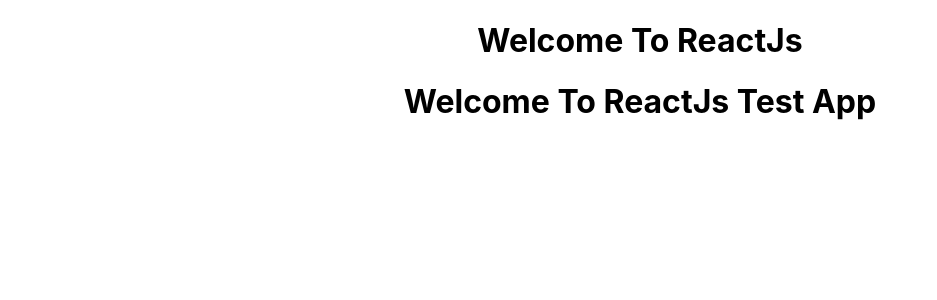
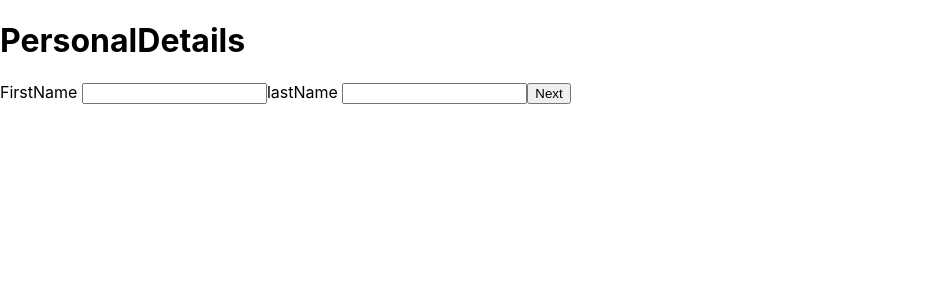
Before and after one commit to mohdusman63/Netlfy-React-App, a React (Create React App) app: page / in a window 1280 px wide. Shown: the top 300 px of the page, without its empty margins (0-937 px from the left). Built offline with nearby package versions, Linux system fonts and the light colour scheme.

Commit message:
step form added

```diff
--- a/src/App.js
+++ b/src/App.js
@@ -1,13 +1,59 @@
-import logo from './logo.svg';
-import './App.css';
 
-function App() {
-  return (
-    <div className="App">
-     <h1>Welcome To ReactJs</h1>
-        <h1>Welcome To ReactJs Test App</h1>
-    </div>
-  );
+import WorkExperience from './component/WorkExperience'
+import EducationDetails from './component/EducationDetails'
+import PersonalDetails from './component/PersonalDetails'
+import Details from './component/Details'
+import { useState } from "react";
+export default function App() {
+  let [state,setState]=useState(0)
+  const [value,setValue]=useState({
+    firstName:'',
+    lastName:'',
+    address:'',
+    district:'',
+    highschool:'',
+    intemediate:'',
+    designation:'',
+    companyName:''
+
+  })
+
+     const next=()=>{
+
+       setState(state+1)
+     }
+     const prev=()=>{
+
+      setState(state-1)
+    }
+     const inputHandler=(name,val)=>{
+
+         setValue((prev)=>{
+         return {
+           ...prev,
+           [name]:val
+
+         }
+       })
+
+      }
+  return(
+
+    <>
+
+    {
+       state===0 ? <PersonalDetails next={next} prev={prev} inputHandler={inputHandler} textValue={value}/>
+      :state===1? <EducationDetails next={next}  prev={prev} inputHandler={inputHandler} textValue={value}/>
+      :state===2 ?<WorkExperience next={next} prev={prev} inputHandler={inputHandler} textValue={value}/>
+      :state===3 ?<Details prev={prev} textValue={value} /> :''
+
+    }
+
+    </>
+  )
+
+
+
+
+
 }
-
-export default App;
--- /dev/null
+++ b/src/component/Details.jsx
@@ -0,0 +1,41 @@
+const Details=({prev,textValue})=>{
+  console.log(textValue)
+
+  const previous=()=>{
+    prev()
+
+  }
+  return(
+    <>
+    <h1>UserDetails</h1>
+     <table border="1" cellPadding="10" cellSpacing="0">
+       <thead>
+       <th>FirstName</th>
+       <th>LastName</th>
+       <th>HighSchool</th>
+       <th>InterMediate</th>
+       <th>Companyname</th>
+       <th>Designation</th>
+       </thead>
+       <tbody>
+       <tr>
+         <td>{textValue.firstName} </td>
+         <td>{textValue.lastName} </td>
+         <td>{textValue.highschool} </td>
+         <td>{textValue.intemediate} </td>
+         <td>{textValue.companyName} </td>
+         <td>{textValue.designation} </td>
+
+
+         </tr>
+         </tbody>
+
+       </table>
+       <button onClick={previous}>Pre</button>
+
+    </>
+
+
+  )
+}
+export default Details
--- /dev/null
+++ b/src/component/EducationDetails.jsx
@@ -0,0 +1,29 @@
+const EducationaDetails=({next,prev,inputHandler,textValue})=>{
+  const nextStep=()=>{
+    next()
+
+  }
+  const handleInput=(e)=>{
+    let {name,value}=e.target
+    inputHandler(name,value)
+
+  }
+  const previous=()=>{
+    prev()
+
+  }
+
+  return(
+
+    <>
+    <h1>EducationaDetails</h1>
+    HighSchool <input type="text" name="highschool" value={textValue.highschool} onChange={(e)=>handleInput(e)}/>
+    InterMediate <input type="text" name="intemediate" value={textValue.intemediate} onChange={(e)=>handleInput(e)}/>
+   <button onClick={nextStep}>Next</button>
+   <button onClick={previous}>Pre</button>
+
+
+    </>
+  )
+}
+export default EducationaDetails
--- /dev/null
+++ b/src/component/PersonalDetails.jsx
@@ -0,0 +1,25 @@
+const PersonalDetails=({next,inputHandler,textValue})=>{
+
+
+  const nextStep=()=>{
+    next()
+
+  }
+  const handleInput=(e)=>{
+    let {name,value}=e.target
+    inputHandler(name,value)
+
+  }
+
+  return(
+
+    <>
+    <h1>PersonalDetails</h1>
+   FirstName <input type="text" name="firstName" value={textValue.firstName} onChange={(e)=>handleInput(e)}/>
+   lastName <input type="text" name="lastName" value={textValue.lastName}  onChange={(e)=>handleInput(e)}/>
+   <button onClick={nextStep}>Next</button>
+
+    </>
+  )
+}
+export default PersonalDetails
--- /dev/null
+++ b/src/component/WorkExperience.jsx
@@ -0,0 +1,29 @@
+const WorkExperience=({next,prev,inputHandler,textValue})=>{
+  const nextStep=()=>{
+    next()
+
+  }
+  const handleInput=(e)=>{
+    let {name,value}=e.target
+    inputHandler(name,value)
+
+  }
+  const previous=()=>{
+    prev()
+
+  }
+
+
+  return(
+
+    <>
+    <h1>WorkExperience</h1>
+    Company Name <input type="text" value={textValue.companyName} name="companyName" onChange={(e)=>handleInput(e)}/>
+   Designation <input type="text" name="designation" value={textValue.designation} onChange={(e)=>handleInput(e)}/>
+   <button onClick={nextStep}>Next</button>
+   <button onClick={previous}>Pre</button>
+
+    </>
+  )
+}
+export default WorkExperience
```
